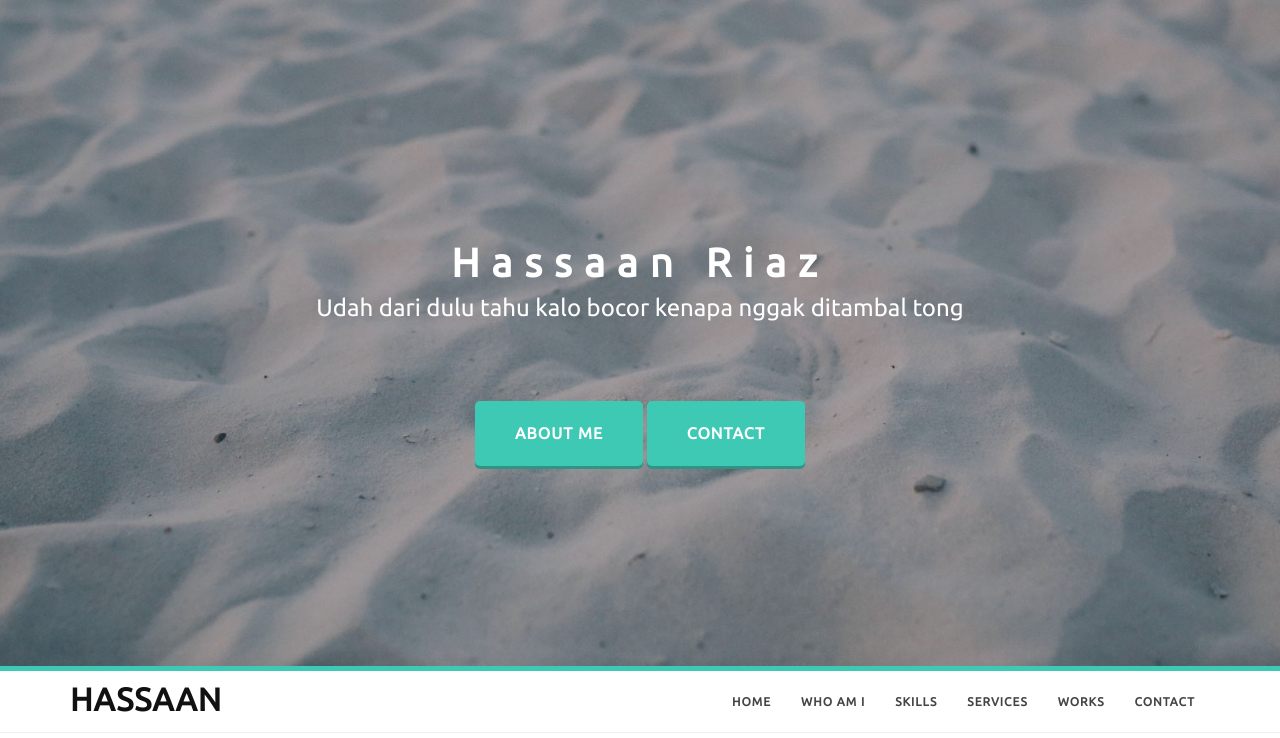
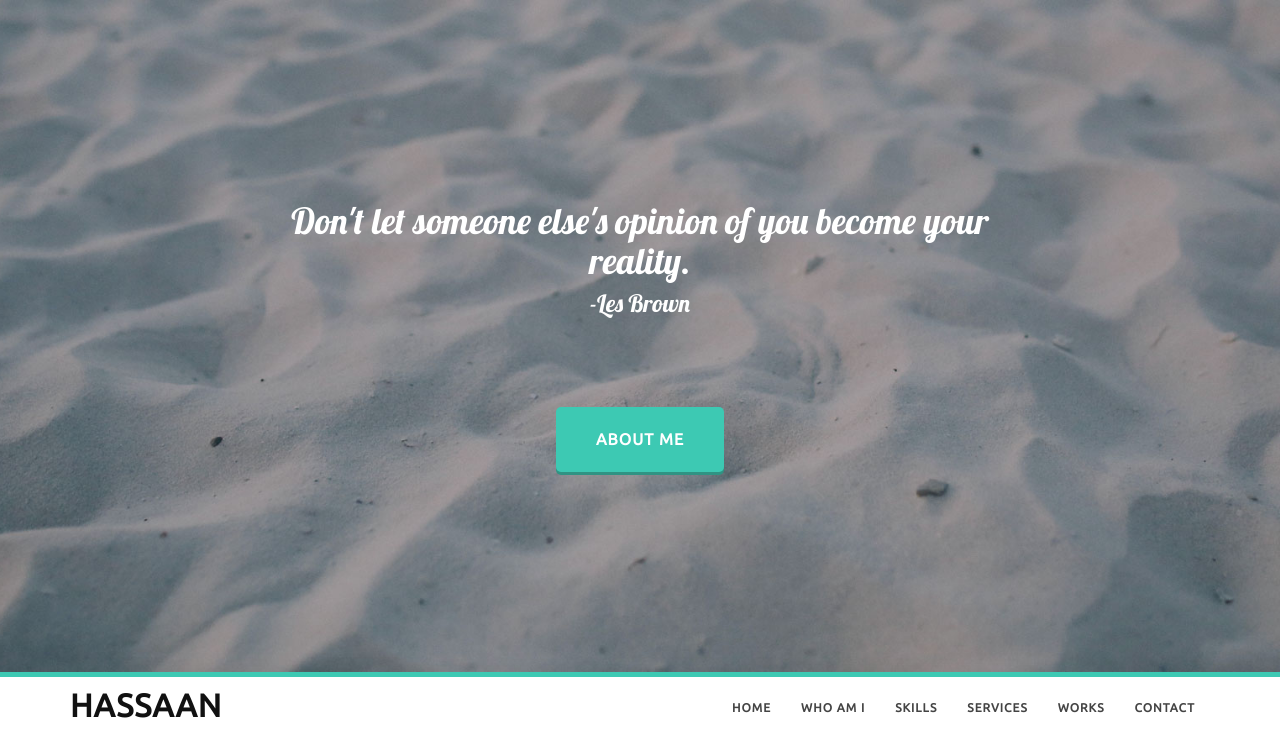
Before and after one commit to Hassaan26/hassaan-portfolio, a Django app: page / in a window 1280 px wide; the page is wider, and only the part inside the window is pictured. Shown: the top 738 px of that part. Run offline with Django 3.2, Linux system fonts and the light colour scheme; some libraries are stand-ins or nearby versions; some web fonts are replaced.

Commit message:
support icon fixed

```diff
--- a/hassaan/hassaan/static/css/style.css
+++ b/hassaan/hassaan/static/css/style.css
@@ -10,6 +10,13 @@
 *{
 	padding:0;
 	margin:0;
+}
+.top-marign{
+	margin-top: 10px;
+}
+.header-font{
+	font-family: 'Lobster', cursive;
+	color: #fff;
 }
 .clr-white{
 	color: #fff;
--- a/hassaan/me/templates/index.html
+++ b/hassaan/me/templates/index.html
@@ -12,6 +12,7 @@
 
 	<!-- Custom font -->
 	<link href="https://fonts.googleapis.com/css?family=Ubuntu" rel="stylesheet">
+	<link href="https://fonts.googleapis.com/css?family=Lobster" rel="stylesheet">
 
     <!-- css -->
 	<link rel="stylesheet" href="{% static 'css/bootstrap.min.css' %}">
@@ -39,15 +40,15 @@
 	      	<div class="row">
 	        	<div class="col-md-8 col-md-offset-2 text-center inner">
 					<div class="animatedParent">
-						<h1 class="animated fadeInDown">Hassaan Riaz</h1>
-						<p class="animated fadeInUp">Udah dari dulu tahu kalo bocor kenapa nggak ditambal tong</p>
+						<!-- <h1 class="animated fadeInDown">Hassaan Riaz</h1> -->
+						<h2 class="animated fadeInUp header-font">Don't let someone else's opinion of you become your reality. <p class="top-marign">-Les Brown</p>
+						</h2>
 					</div>
 		    	</div>
 	      	</div>
 	      	<div class="row">
 	        	<div class="col-md-6 col-md-offset-3 text-center">
 	          		<a href="#about" class="learn-more-btn  btn-scroll">About Me</a>
-	          		<a href="#contact" class="learn-more-btn btn-scroll">Contact</a>
 	        	</div>
 	      	</div>
 	    </div>
@@ -222,7 +223,7 @@
 						<div class="animated rotateInDownLeft slower">
 			                <div class="service-box">
 								<div class="service-icon">
-									<span class="fa fa-life-ring fa-2x"></span>
+									<i class="fa fa-wrench fa-2x" aria-hidden="true"></i>
 								</div>
 								<div class="service-desc">
 									<h5>Support</h5>
```
